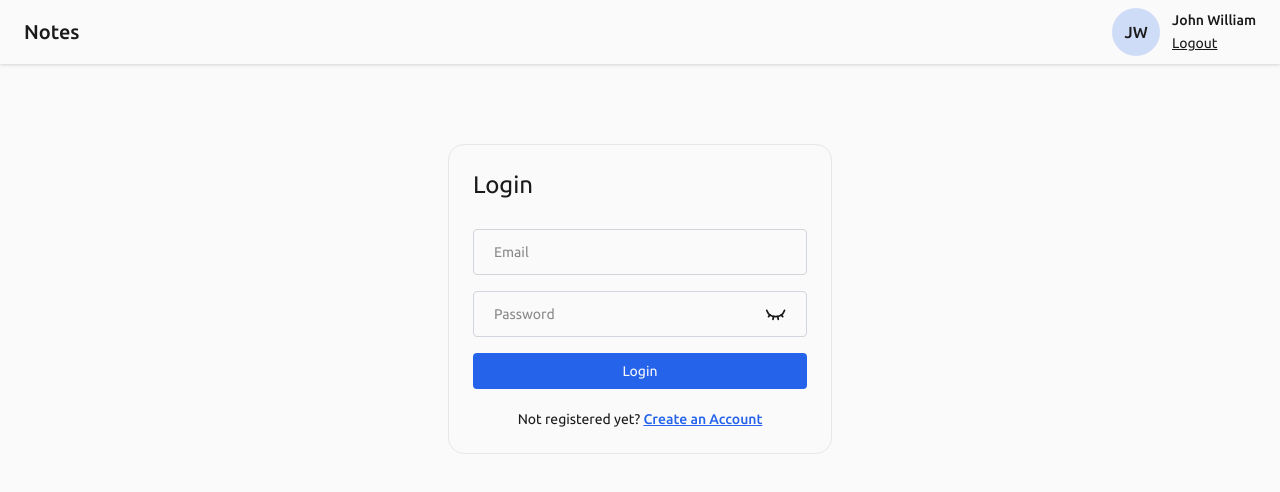
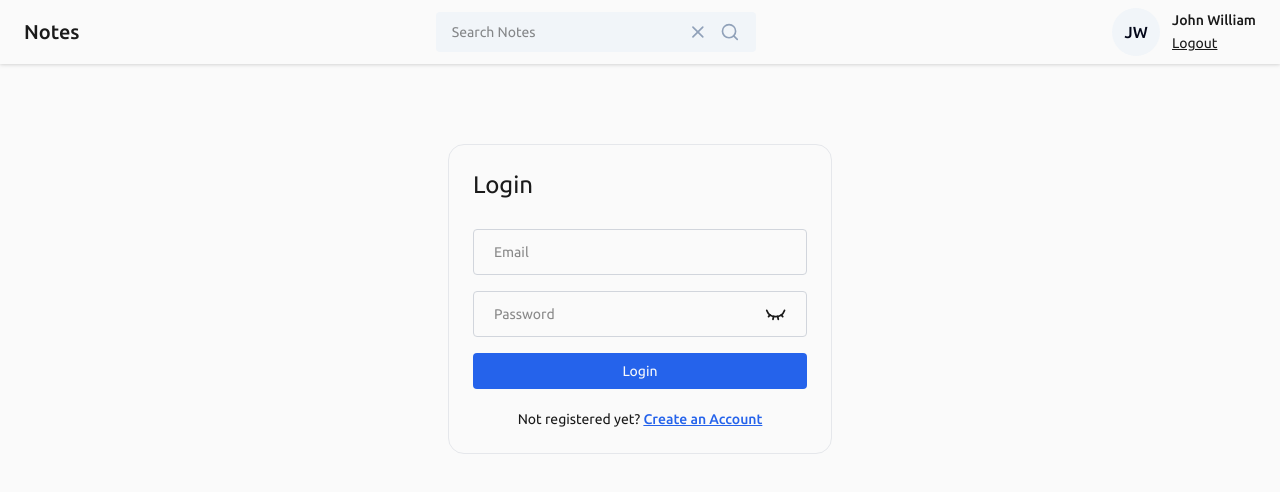
Before and after one commit to avicious/notes-app, a React (Vite) app in the folder frontend/: page /login in a window 1280 px wide. Shown: the top 492 px of the page. Built offline with nearby package versions, Linux system fonts and the light colour scheme.

Commit message:
SearchBar Added: JSX added to SearchBar component

```diff
--- a/frontend/src/components/Cards/ProfileInfo.jsx
+++ b/frontend/src/components/Cards/ProfileInfo.jsx
@@ -3,7 +3,7 @@ import { getInitials } from "../../utils/helper";
 const ProfileInfo = ({ onLogout }) => {
   return (
     <div className="flex items-center gap-3">
-      <div className="w-12 h-12 flex items-center justify-center rounded-full text-carbon font-medium bg-accent/20">
+      <div className="w-12 h-12 flex items-center justify-center rounded-full text-slate-950 font-medium bg-slate-100">
         {getInitials("John William")}
       </div>
 
--- a/frontend/src/components/Navbar/Navbar.jsx
+++ b/frontend/src/components/Navbar/Navbar.jsx
@@ -1,5 +1,7 @@
+import { useNavigate } from "react-router-dom";
+
 import ProfileInfo from "../Cards/ProfileInfo";
-import { useNavigate } from "react-router-dom";
+import SearchBar from "../SearchBar/SearchBar";
 
 const Navbar = () => {
   const navigate = useNavigate();
@@ -12,6 +14,8 @@ const Navbar = () => {
     <nav className="bg-ghost flex items-center justify-between px-6 py-2 drop-shadow">
       <h2 className="text-xl font-medium text-carbon py-2">Notes</h2>
 
+      <SearchBar />
+
       <ProfileInfo onLogout={onLogout} />
     </nav>
   );
--- /dev/null
+++ b/frontend/src/components/SearchBar/SearchBar.jsx
@@ -0,0 +1,27 @@
+import { Search, X } from "lucide-react";
+
+const SearchBar = ({ value, onChange, handleSearch, onClearSearch }) => {
+  return (
+    <div className="w-80 flex items-center px-4 bg-slate-100 rounded-sm">
+      <input
+        type="text"
+        placeholder="Search Notes"
+        className="w-full text-sm bg-transparent py-2.5 outline-none"
+        value={value}
+        onChange={onChange}
+      />
+
+      <X
+        className="text-slate-400 cursor-pointer hover:text-slate-950 mr-3"
+        onClick={onClearSearch}
+      />
+
+      <Search
+        className="text-slate-400 cursor-pointer hover:text-slate-950"
+        onClick={handleSearch}
+      />
+    </div>
+  );
+};
+
+export default SearchBar;
```
